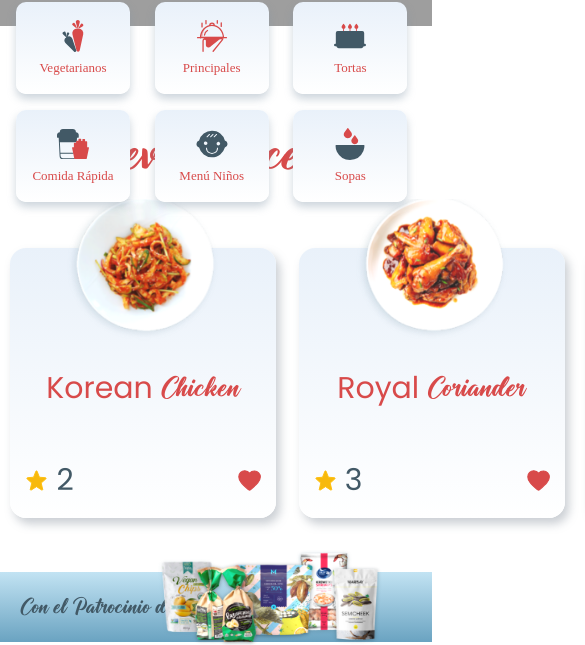
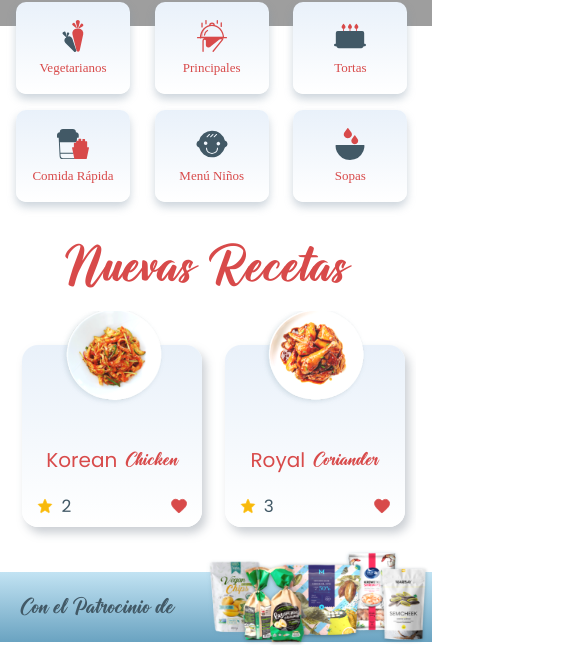
Before and after one commit to ingFranciscoRoman/platform-cooking, a Next.js app: page / in a window 390 px wide. Shown: the part 271-916 px from the top of the page, 585 px wide, since content can reach past the window. Built offline with nearby package versions, Linux system fonts and the light colour scheme; no server answers; grey boxes are pictures that could not be loaded.

Commit message:
maquetado responsive desing

```diff
--- a/components/molecules/RecipeCard/RecipeCard.module.scss
+++ b/components/molecules/RecipeCard/RecipeCard.module.scss
@@ -7,7 +7,6 @@
     justify-content: center;
     img {
       width: 160px;
-      transition: all 0.3s ease;
     }
   }
 
@@ -127,4 +126,54 @@
       height: 270px;
     }
   }
+
+  @media (max-width: 428px) {
+    .container-img {
+      border-radius: 50%;
+      display: flex;
+      justify-content: center;
+      img {
+        width: 111px;
+        height: 107px;
+        border-radius: 50%;
+      }
+    }
+
+    .card-front {
+      width: 180px;
+      height: 182px;
+      margin-top: -4rem;
+
+      .content-title {
+        p {
+          margin: 0;
+          font-size: 20px;
+        }
+      }
+
+      .content-information-recipe {
+        display: flex;
+        justify-content: space-between;
+        align-items: center;
+        padding: 0 15px;
+        margin-top: 0.6rem;
+        .information-data-recipe {
+          display: flex;
+          align-items: center;
+          gap: 0.5rem;
+          height: 2rem;
+          p {
+            font-family: poppins;
+            color: var(--blue-dark-color);
+            font-size: 17px;
+          }
+        }
+        div,
+        img {
+          width: 16px;
+          height: 16px;
+        }
+      }
+    }
+  }
 }
--- a/components/organisms/Footer/Footer.module.scss
+++ b/components/organisms/Footer/Footer.module.scss
@@ -27,11 +27,11 @@
     position: relative;
     background: var(--background-footer-color);
     h1 {
-      font-size: 39px;
+      font-size: 56px;
     }
     img {
-      width: 379px;
-      height: 175px;
+      width: 536px;
+      height: 248px;
       position: absolute;
       right: 3rem;
       top: -2.5rem;
@@ -65,6 +65,7 @@
       height: 106px;
       position: absolute;
       top: -1.5rem;
+      right: 0rem;
     }
   }
 }
--- a/components/organisms/SectionRecipes/SectionRecipes.module.scss
+++ b/components/organisms/SectionRecipes/SectionRecipes.module.scss
@@ -1,63 +1,11 @@
-// .title {
-//   padding-left: 5rem;
-//   h3 {
-//     font-size: 67px;
-//     color: var(--red-color);
-//     margin: 0;
-//   }
-
-//   @media (max-width: 768px) {
-//     h3 {
-//       font-size: 54px;
-//     }
-//   }
-
-//   @media (max-width: 1280px) {
-//     margin-top: 1rem;
-//   }
-// }
-
-// .newRecipes {
-//   display: flex;
-//   flex-direction: column;
-//   align-items: center;
-
-//   .container-recipe {
-//     // width: 80rem;
-//     display: flex;
-//     gap: 1.5rem;
-//     margin-top: 2.5rem;
-//     height: 27rem;
-//   }
-
-//   @media (max-width: 1280px) {
-//     .container-recipe {
-//       margin-top: 2.5rem;
-//       height: 27rem;
-//     }
-//   }
-
-//   @media (max-width: 768px) {
-//     .container-recipe {
-//       width: 38rem;
-//       max-height: 50svh;
-//       display: flex;
-//       gap: 18rem;
-//       overflow-x: auto;
-//     }
-
-//     .container-recipe::-webkit-scrollbar {
-//       width: 0;
-//     }
-//   }
-// }
-
 .sectionRecipes {
   display: flex;
   flex-direction: column;
   position: relative;
   h3 {
     margin: 0;
+    margin-top: 1rem;
+    padding-left: 5rem;
   }
 
   .container-recipe {
@@ -69,9 +17,16 @@
     height: 32rem;
   }
 
+  @media (max-width: 1280px) {
+    h3 {
+      margin-top: 1rem;
+      padding-left: 5rem;
+    }
+  }
+
   @media (max-width: 768px) {
     position: absolute;
-    top: 25rem;
+    top: 24rem;
     width: 100%;
     h3 {
       font-size: 54px;
@@ -94,4 +49,30 @@
       width: 0;
     }
   }
+
+  @media (max-width: 428px) {
+    position: absolute;
+    top: 31rem;
+    width: 100%;
+    h3 {
+      font-size: 54px;
+      margin-bottom: 1rem;
+      padding-left: 4rem;
+    }
+    .container-recipe {
+      width: 5rem;
+      max-height: 32svh;
+      display: flex;
+      padding-top: 8rem;
+      padding-left: 26rem;
+      box-sizing: border-box;
+      gap: 1.4rem;
+      overflow-x: auto;
+      margin: 0 auto;
+    }
+
+    .container-recipe::-webkit-scrollbar {
+      width: 0;
+    }
+  }
 }
```
